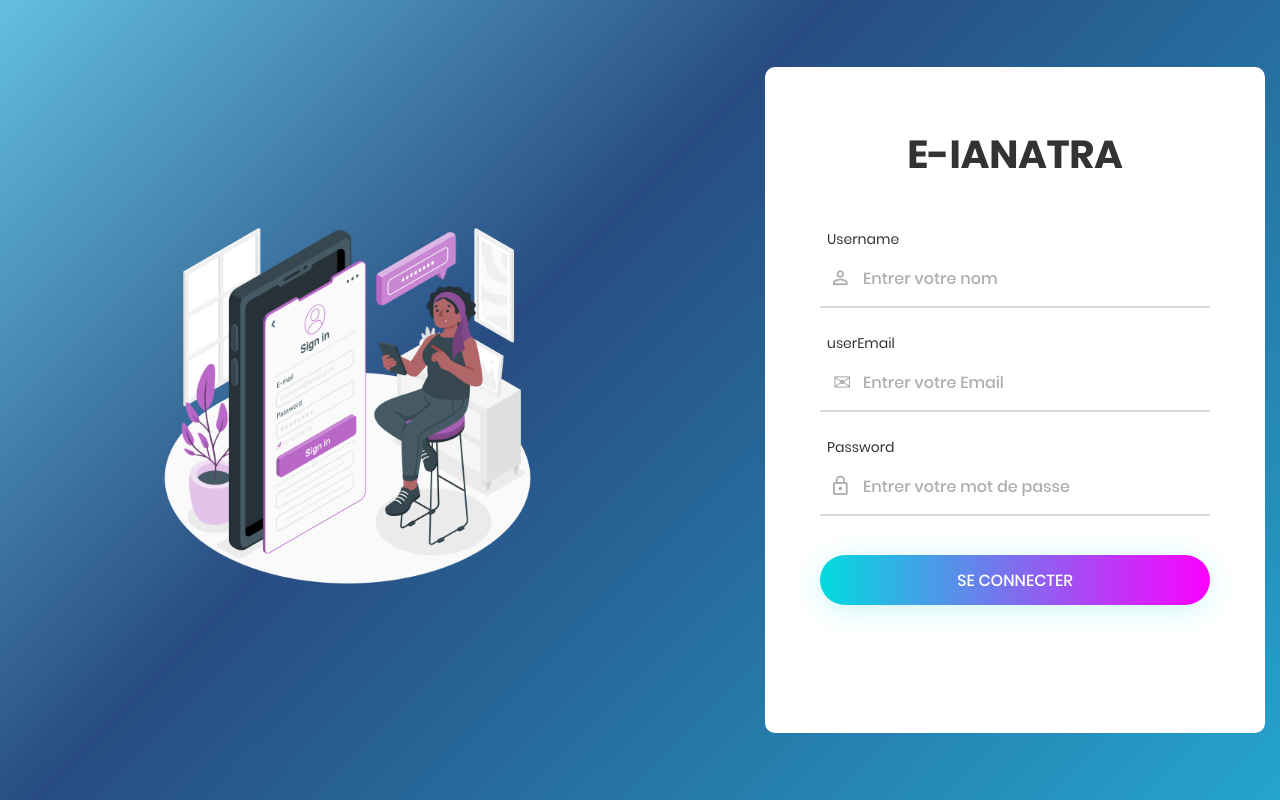
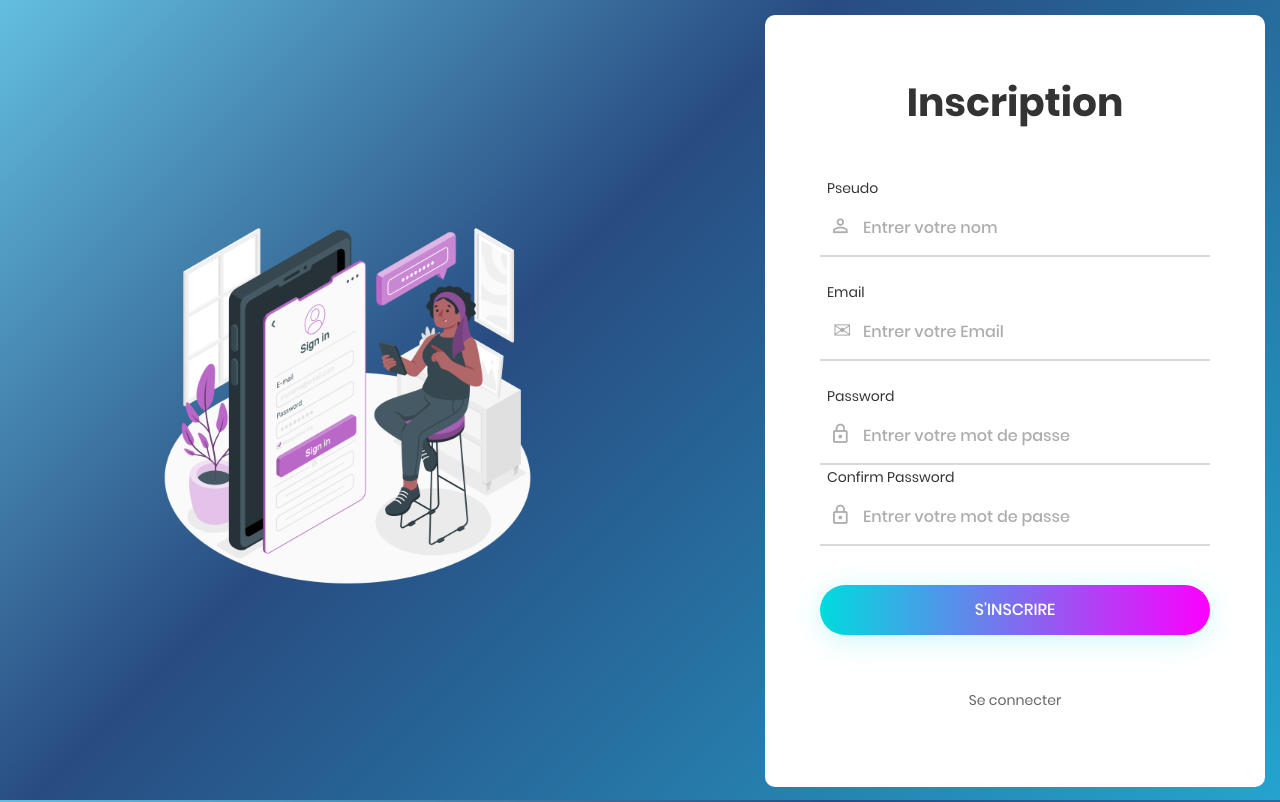
Before and after one commit to tsizehena223/hi_ispm, a PHP site: page /other-page/Login_v4/inscrire.html in a window 1280 px wide. Run offline with PHP 8.4, Linux system fonts and the light colour scheme.

Commit message:
Changement Sarobidi

```diff
--- a/the-audio/other-page/Login_v4/inscrire.html
+++ b/the-audio/other-page/Login_v4/inscrire.html
@@ -1,11 +1,12 @@
 <!DOCTYPE html>
 <html lang="en">
+
 <head>
 	<title>Inscription</title>
 	<meta charset="UTF-8">
 	<meta name="viewport" content="width=device-width, initial-scale=1">
 	<!--===============================================================================================-->
-	<link rel="icon" type="image/png" href="images/icons/favicon.ico"/>
+	<link rel="icon" type="image/png" href="images/icons/favicon.ico" />
 	<!--===============================================================================================-->
 	<link rel="stylesheet" type="text/css" href="vendor/bootstrap/css/bootstrap.min.css">
 	<!--===============================================================================================-->
@@ -27,6 +28,7 @@
 	<link rel="stylesheet" type="text/css" href="css/main.css">
 	<!--===============================================================================================-->
 </head>
+
 <body>
 	<div class="content">
 		<div class="img-div">
@@ -37,24 +39,30 @@
 				<div class="wrap-login100 p-l-55 p-r-55 p-t-65 p-b-54">
 					<form class="login100-form validate-form">
 						<span class="login100-form-title p-b-49">
-						 E-IANATRA <br>
+							Inscription <br>
 						</span>
 
-						<div class="wrap-input100 validate-input m-b-23" data-validate = "Username is reauired">
-							<span class="label-input100">Username</span>
-							<input class="input100" type="text" name="username" placeholder="Entrer votre nom">
+						<div class="wrap-input100 validate-input m-b-23" data-validate="Username is reauired">
+							<span class="label-input100">Pseudo</span>
+							<input class="input100" type="text" name="name" placeholder="Entrer votre nom">
 							<span class="focus-input100" data-symbol="&#xf206;"></span>
 						</div>
 
-						<div class="wrap-input100 validate-input m-b-23" data-validate = "UserEmail is reauired">
-							<span class="label-input100">userEmail</span>
-							<input class="input100" type="text" name="userEmail" placeholder="Entrer votre Email">
+						<div class="wrap-input100 validate-input m-b-23" data-validate="UserEmail is required">
+							<span class="label-input100">Email</span>
+							<input class="input100" type="text" name="email" placeholder="Entrer votre Email">
 							<span class="focus-input100" data-symbol="&#x2709;"></span>
 						</div>
 
 						<div class="wrap-input100 validate-input" data-validate="Password is required">
 							<span class="label-input100">Password</span>
-							<input class="input100" type="password" name="pass" placeholder="Entrer votre mot de passe">
+							<input class="input100" type="password" name="mdp" placeholder="Entrer votre mot de passe">
+							<span class="focus-input100" data-symbol="&#xf190;"></span>
+						</div>
+
+						<div class="wrap-input100 validate-input" data-validate="Password is required">
+							<span class="label-input100">Confirm Password</span>
+							<input class="input100" type="password" name="mdp2" placeholder="Entrer votre mot de passe">
 							<span class="focus-input100" data-symbol="&#xf190;"></span>
 						</div>
 
@@ -65,16 +73,16 @@
 						<div class="container-login100-form-btn">
 							<div class="wrap-login100-form-btn">
 								<div class="login100-form-bgbtn"></div>
-								<button class="login100-form-btn">
-									Se Connecter
+								<button class="login100-form-btn" type="submit" name="inscription">
+									S'inscrire
 								</button>
 							</div>
 						</div>
-
 						<div class="txt1 text-center p-t-54 p-b-20">
-
+							<span>
+								<a href="log-In.html">Se connecter</a>
+							</span>
 						</div>
-
 
 				</div>
 				<div class="flex-col-c p-t-155">
@@ -107,4 +115,5 @@
 	<script src="js/main.js"></script>
 
 </body>
+
 </html>
```
Also changed, not shown: the-audio/css/style.css (+29 -10 lines), the-audio/index.html (+8 -8 lines), the-audio/other-page/Login_v4/log-In.html (+12 -15 lines). Lines whose indentation alone changed are shown as unchanged.
